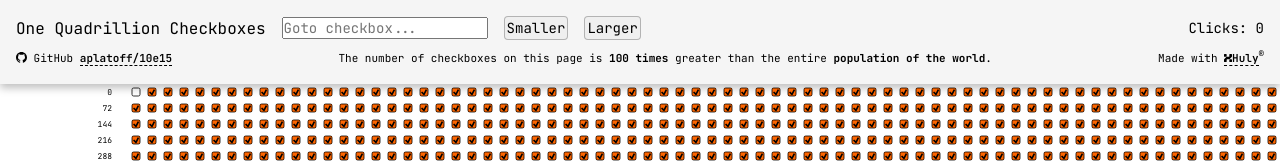
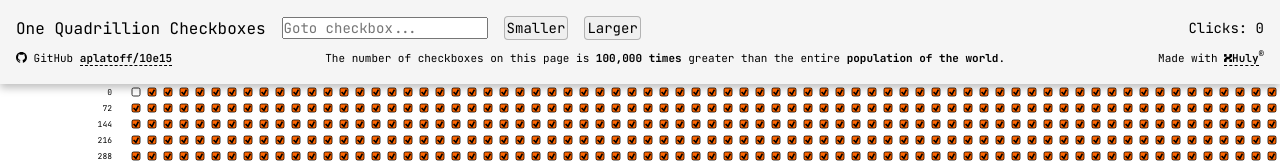
Before and after one commit to aplatoff/10e15, a website built with Vite: page packages/client/index.html in a window 1280 px wide. Shown: the top 163 px of the page. Built offline with nearby package versions, Linux system fonts and the light colour scheme; what proto would draw is missing.

Commit message:
number fix
Signed-off-by: Andrey Platov <andrey@hardcoreeng.com>

```diff
--- a/packages/client/index.html
+++ b/packages/client/index.html
@@ -151,7 +151,7 @@
             <a href="https://github.com/aplatoff/10e15">aplatoff/10e15</a>
           </div>
           <div>
-            The number of checkboxes on this page is <b>100 times</b> greater than the entire
+            The number of checkboxes on this page is <b>100,000 times</b> greater than the entire
             <b>population of the world</b>.
           </div>
           <div class="nowrap">
```
